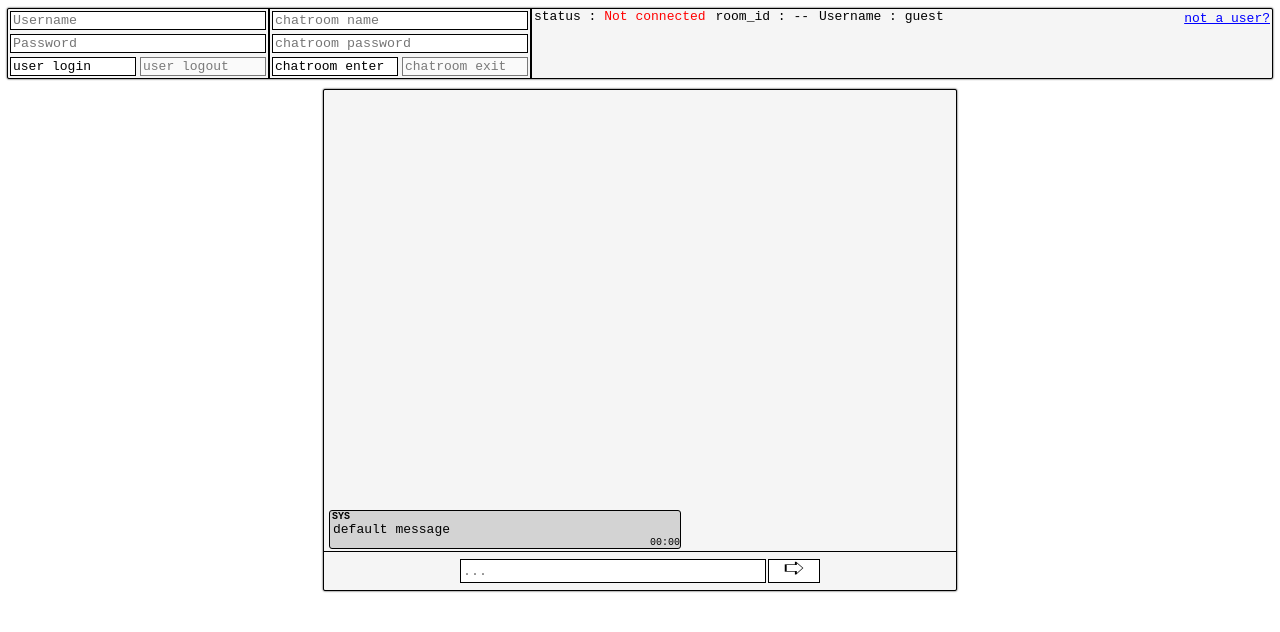
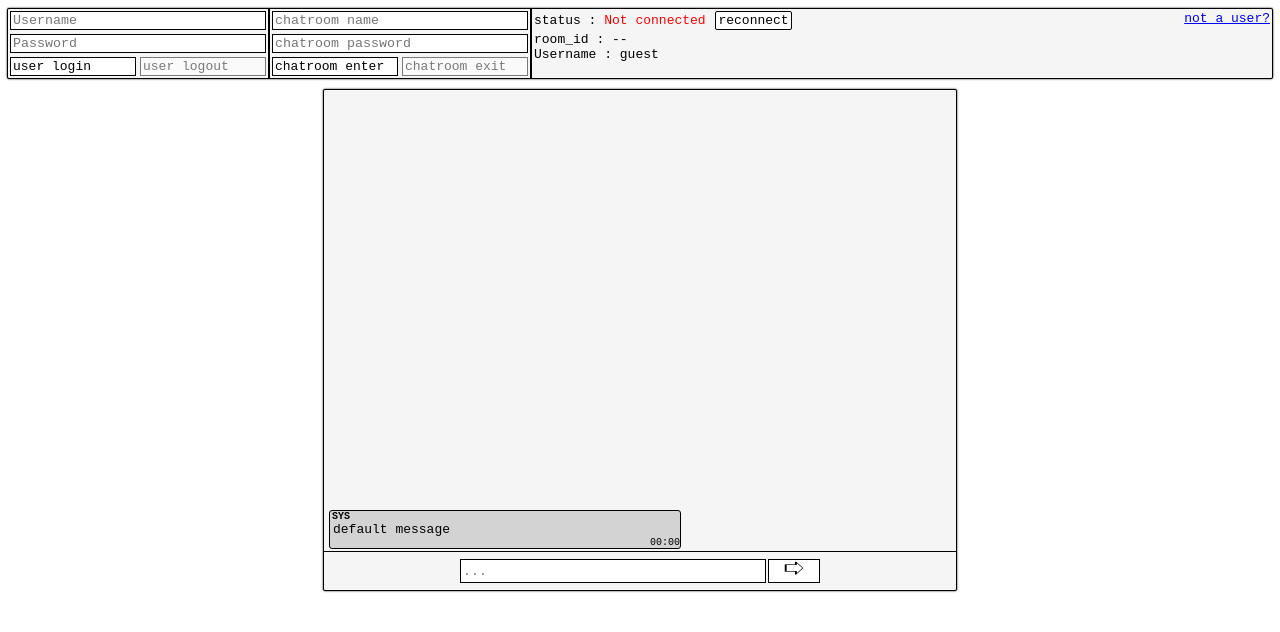
Before and after one commit to resident-emu/chatroom, a plain HTML site: page index.html in a window 1280 px wide. Drawn offline with nearby package versions, Linux system fonts and the light colour scheme.

Commit message:
Update index.html

```diff
--- a/index.html
+++ b/index.html
@@ -27,15 +27,16 @@
     </div>
     <!-- info  -->
      <div id="info_container">
-        <div id="status">status : <span id="status_value">Not connected</span></div> <!--<div id="reconnect">reconnect</div>-->
-        <div id="roomid">room_id : --</div>
-        <div id="username">Username : guest</div>
+        <div id="status">status : <span id="status_value">Not connected</span></div>
+        <div id="reconnect">reconnect</div><br>
+        <div id="roomid">room_id : --</div><br>
+        <div id="username">Username : guest</div><br>
         <div id="user_del" class="ll_buttons">delete user</div>
      </div>
         <div id="new_user_container_a"><a> not a user? </a></div>
         <div id="new_user_container_b">
             <div class="register_inner">
-                <div id="close_register">×</div> <!-- small close box -->
+                <div id="close_register">×</div>
                 <input class="login" type="text" id="new_username" placeholder="Username"><br>
                 <input class="login" type="password" id="new_password" placeholder="Password"><br>
                 <div class="ll_buttons_container">
```
